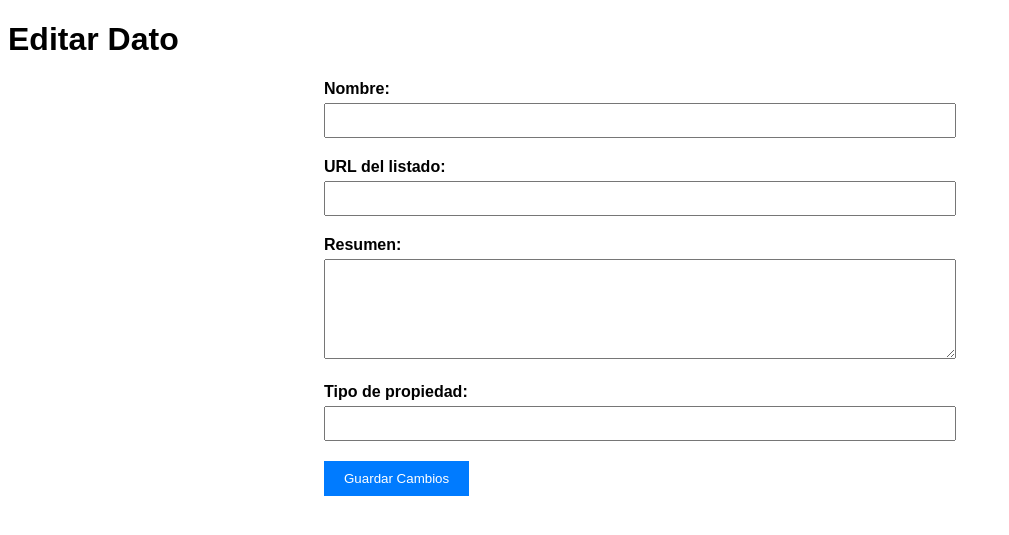
After one commit to Esca01/CRUD_Flask, a Flask app: template templates/EditarDato.html in a window 1280 px wide. The commit adds this page. Shown: the top 535 px of the page, without its empty margins (0-1009 px from the left). Run offline with Flask 3, Linux system fonts and the light colour scheme; the template is opened without the code that fills it, so the values that code supplies are empty.

```diff
--- /dev/null
+++ b/templates/EditarDato.html
@@ -0,0 +1,72 @@
+<!DOCTYPE html>
+<html lang="en">
+<head>
+    <meta charset="UTF-8">
+    <meta name="viewport" content="width=device-width, initial-scale=1.0">
+    <title>Editar Dato</title>
+    <style>
+        /* Estilos CSS */
+        body {
+            font-family: Arial, sans-serif;
+        }
+        .form-container {
+            width: 50%;
+            margin: 0 auto;
+        }
+        .form-group {
+            margin-bottom: 20px;
+        }
+        .form-group label {
+            display: block;
+            font-weight: bold;
+            margin-bottom: 5px;
+        }
+        .form-group input {
+            width: 100%;
+            padding: 8px;
+            box-sizing: border-box;
+        }
+        .form-group textarea {
+            width: 100%;
+            height: 100px;
+            padding: 8px;
+            box-sizing: border-box;
+        }
+        .form-group button {
+            padding: 10px 20px;
+            background-color: #007bff;
+            color: #fff;
+            border: none;
+            cursor: pointer;
+        }
+    </style>
+</head>
+<body>
+    <h1>Editar Dato</h1>
+
+    <div class="form-container">
+        <form action="/update_document/{{ document['_id'] }}" method="post">
+            <div class="form-group">
+                <label for="name">Nombre:</label>
+                <input type="text" id="name" name="name" value="{{ document['name'] }}" required>
+            </div>
+            <div class="form-group">
+                <label for="listing_url">URL del listado:</label>
+                <input type="text" id="listing_url" name="listing_url" value="{{ document['listing_url'] }}" required>
+            </div>
+            <div class="form-group">
+                <label for="summary">Resumen:</label>
+                <textarea id="summary" name="summary" required>{{ document['summary'] }}</textarea>
+            </div>
+            <div class="form-group">
+                <label for="property_type">Tipo de propiedad:</label>
+                <input type="text" id="property_type" name="property_type" value="{{ document['property_type'] }}" required>
+            </div>
+            <div class="form-group">
+                <button type="submit">Guardar Cambios</button>
+            </div>
+        </form>
+    </div>
+
+</body>
+</html>
```
Also changed, not shown: templates/VerDatos.html (added, +133 -0 lines), templates/index.html (+7 -29 lines), test.py (+67 -1 lines).
